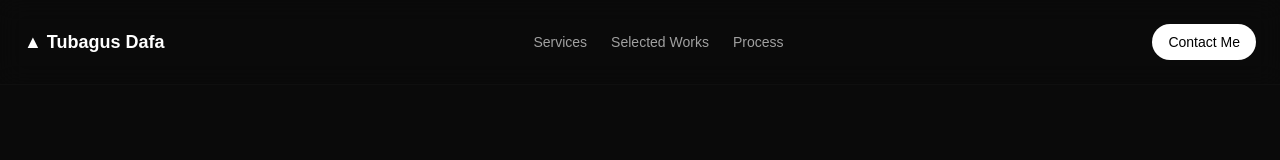
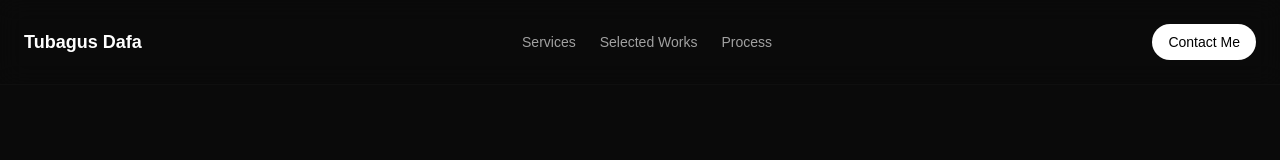
Before and after one commit to yourpis/portfolio-web, a Next.js app: page / in a window 1280 px wide. Shown: the top 160 px of the page. Built offline with nearby package versions, Linux system fonts and the light colour scheme.

Commit message:
feat: update navbar

```diff
--- a/src/components/Navbar.tsx
+++ b/src/components/Navbar.tsx
@@ -29,7 +29,7 @@ export default function Navbar() {
       className="fixed top-0 left-0 w-full z-50 flex justify-between items-center p-6 text-sm font-medium text-neutral-400 backdrop-blur-md bg-neutral-950/70 border-b border-neutral-900/50"
     >
       <div className="flex items-center gap-2 text-white">
-        <span className="font-bold text-lg">▲ Tubagus Dafa</span>
+        <span className="font-bold text-lg">Tubagus Dafa</span>
       </div>
       <div className="hidden md:flex gap-6">
         <a href="#" className="hover:text-white transition-colors">Services</a>
```
